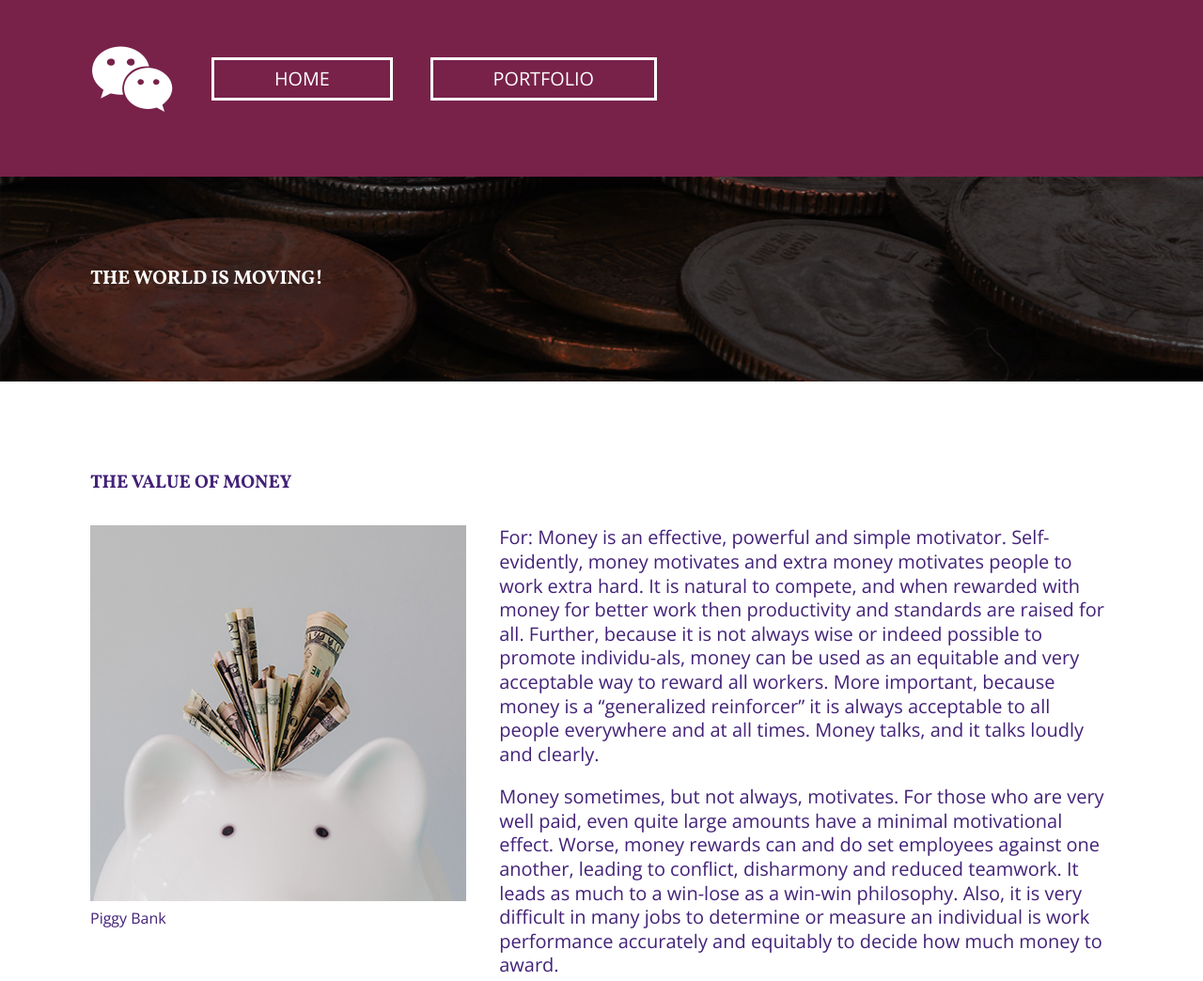
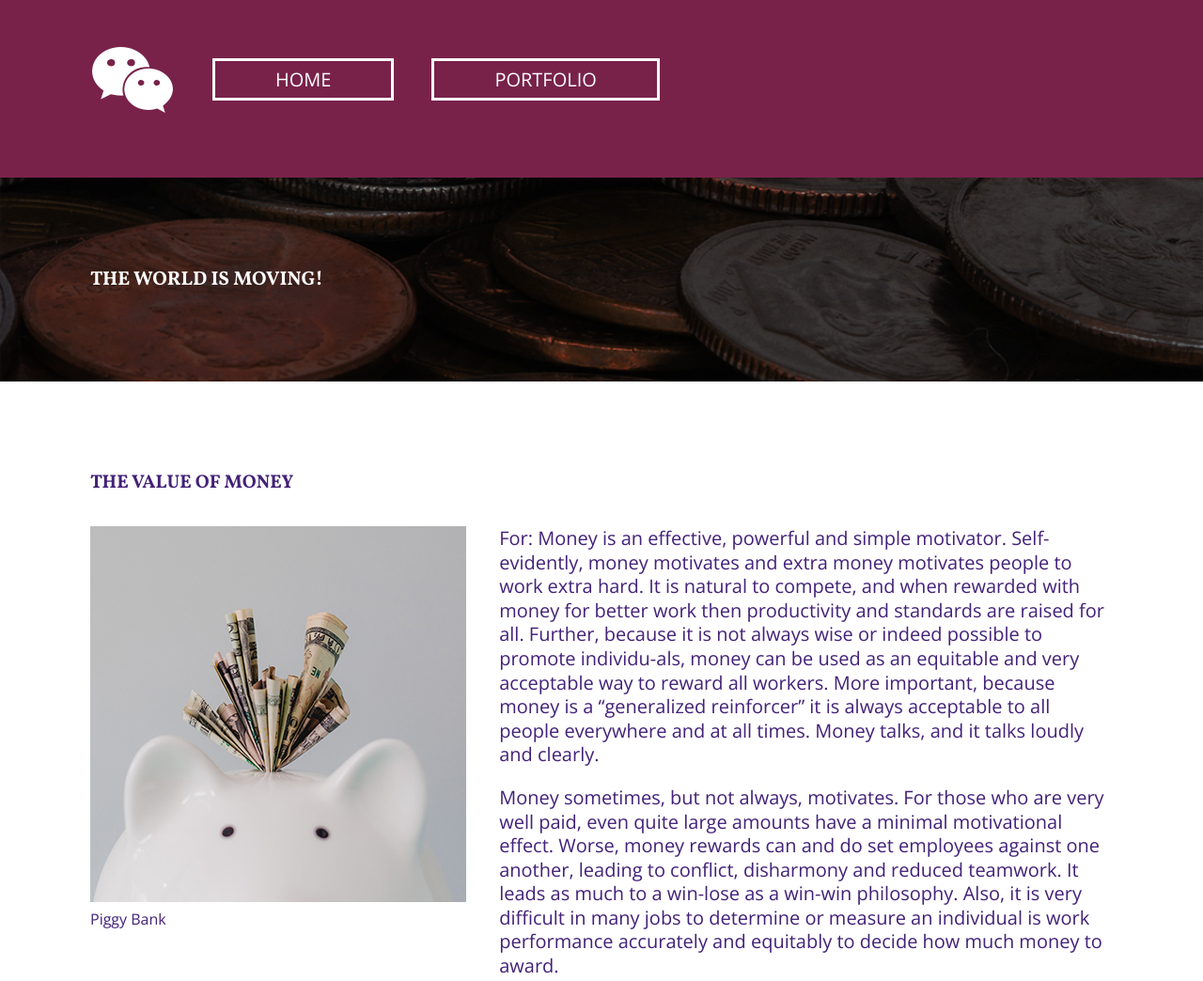
Before and after one commit to Kari-guerra/hot-topics, a plain HTML site: page index.html in a window 1280 px wide. Shown: the top 1044 px of the page at 94% size. Drawn offline with nearby package versions, Linux system fonts and the light colour scheme.

Commit message:
font size changed

```diff
--- a/css/style.css
+++ b/css/style.css
@@ -357,7 +357,7 @@ header nav ul {
     }
 
     h1, h2, h3 {
-    font-size: 1.24rem;
+    font-size: 1.25rem;
     }
 
     .masthead h1 {
@@ -372,7 +372,7 @@ header nav ul {
     }
 
     header nav ul {
-    font-size: 1.24rem;
+    font-size: 1.25rem;
     text-align: left;
 
     }
@@ -412,7 +412,7 @@ header nav ul {
 
     /* Portfolio */
     .porfolio figcaption {
-        font-size: 1.24rem;
+        font-size: 1.25rem;
     }
 
     .child {
```
